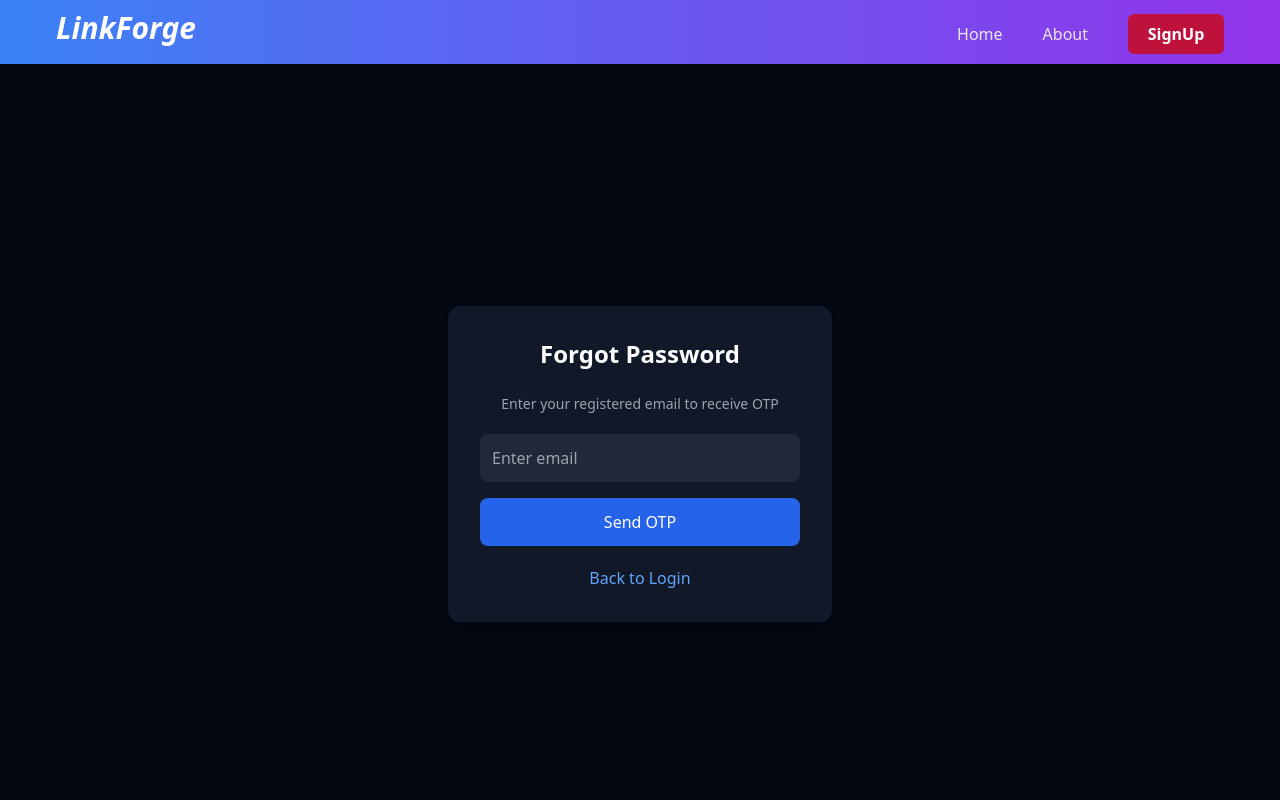
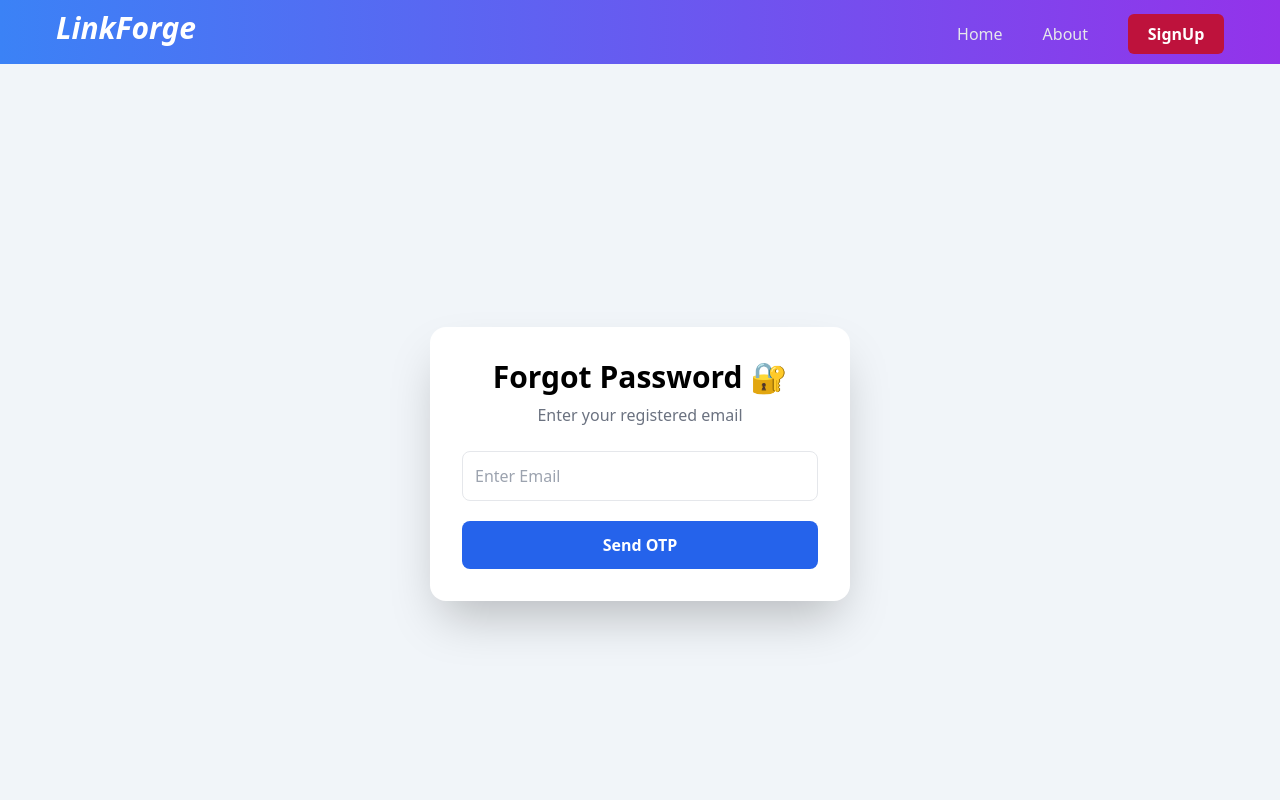
Before and after one commit to saranya25-25/url-shortener, a React (Vite) app in the folder url-shortener-react/: page /forgot-password in a window 1280 px wide. Shown: the top 800 px of the page. Built offline with nearby package versions, Linux system fonts and the light colour scheme; no server answers.

Commit message:
feat: complete otp based password reset flow

```diff
--- a/url-shortener-react/src/AppRouter.jsx
+++ b/url-shortener-react/src/AppRouter.jsx
@@ -10,7 +10,7 @@ import LoginPage from "./components/LoginPage";
 import DashboardLayout from "./components/Dashboard/DashboardLayout";
 import PrivateRoute from "./PrivateRoute";
 import ErrorPage from "./components/ErrorPage";
-import ForgotPassword from "./pages/ForgotPassword";
+import ForgotPassword from "./components/ForgotPassword";
 import VerifyOtp from "./pages/VerifyOtp";
 import ResetPassword from "./pages/ResetPassword";
 // import ForgotPassword from "./components/ForgotPassword";
--- a/url-shortener-react/src/components/ForgotPassword.jsx
+++ b/url-shortener-react/src/components/ForgotPassword.jsx
@@ -0,0 +1,311 @@
+import React, { useState } from "react";
+import toast from "react-hot-toast";
+import { useForm } from "react-hook-form";
+import { useNavigate } from "react-router-dom";
+import api from "../api/api";
+
+const ForgotPassword = () => {
+    const navigate = useNavigate();
+
+    const [otpSent, setOtpSent] = useState(false);
+    const [loading, setLoading] = useState(false);
+    const [verifyLoading, setVerifyLoading] = useState(false);
+    const [resendLoading, setResendLoading] = useState(false);
+
+    const [email, setEmail] = useState("");
+    const [otp, setOtp] = useState("");
+
+    const {
+        register,
+        handleSubmit,
+        formState: { errors }
+    } = useForm();
+
+    // ===============================
+    // SEND OTP
+    // ===============================
+    const sendOtpHandler = async (data) => {
+
+        setLoading(true);
+
+        try {
+
+            const response = await api.post(
+                "/api/auth/public/forgot-password",
+                {
+                    email: data.email
+                }
+            );
+
+            setEmail(data.email);
+            setOtpSent(true);
+
+            toast.success(response.data);
+
+        } catch (error) {
+
+            toast.error(
+                error?.response?.data || "Failed to send OTP"
+            );
+
+        } finally {
+
+            setLoading(false);
+
+        }
+
+    };
+
+    // ===============================
+    // RESEND OTP
+    // ===============================
+    const resendOtpHandler = async () => {
+
+        setResendLoading(true);
+
+        try {
+
+            await api.post(
+                "/api/auth/public/forgot-password",
+                {
+                    email
+                }
+            );
+
+            toast.success("OTP resent successfully");
+
+        } catch (error) {
+
+            toast.error(
+                error?.response?.data || "Resend failed"
+            );
+
+        } finally {
+
+            setResendLoading(false);
+
+        }
+
+    };
+
+    // ===============================
+    // VERIFY OTP
+    // ===============================
+    const verifyOtpHandler = async () => {
+
+        if (otp.length !== 6) {
+
+            toast.error("Enter a valid 6-digit OTP");
+            return;
+
+        }
+
+        setVerifyLoading(true);
+
+        try {
+
+            // Backend API will be added next
+            // await api.post("/api/auth/public/verify-otp",{email,otp});
+
+            toast.success("OTP Verified Successfully 🎉");
+
+            navigate("/reset-password", {
+                state: {
+                    email
+                }
+            });
+
+        } catch (error) {
+
+            toast.error(
+                error?.response?.data || "Invalid OTP"
+            );
+
+        } finally {
+
+            setVerifyLoading(false);
+
+        }
+
+    };
+
+    return (
+
+        <div className="min-h-screen flex justify-center items-center bg-slate-100">
+
+            <form
+                onSubmit={handleSubmit(sendOtpHandler)}
+                className="bg-white p-8 rounded-2xl shadow-2xl w-[420px]"
+            >
+
+                <h1 className="text-3xl font-bold text-center">
+
+                    Forgot Password 🔐
+
+                </h1>
+
+                <p className="text-center text-gray-500 mt-2">
+
+                    Enter your registered email
+
+                </p>
+
+                <input
+                    type="email"
+                    placeholder="Enter Email"
+                    className="border p-3 w-full mt-6 rounded-lg outline-none focus:ring-2 focus:ring-blue-500"
+                    {...register("email", {
+                        required: "Email is required"
+                    })}
+                />
+
+                {errors.email && (
+                    <p className="text-red-500 text-sm mt-2">
+                        {errors.email.message}
+                    </p>
+                )}
+
+                {/* SEND OTP BUTTON */}
+
+                <button
+                    type="submit"
+                    disabled={loading}
+                    className={`w-full py-3 mt-5 rounded-lg font-semibold transition-all duration-300 ${
+                        loading
+                            ? "bg-blue-300 cursor-not-allowed"
+                            : "bg-blue-600 hover:bg-blue-700 text-white"
+                    }`}
+                >
+
+                    {loading ? (
+                        <div className="flex justify-center items-center gap-2">
+
+                            <div className="w-5 h-5 border-2 border-white border-t-transparent rounded-full animate-spin"></div>
+
+                            Sending OTP...
+
+                        </div>
+                    ) : (
+                        "Send OTP"
+                    )}
+
+                </button>
+
+                {otpSent && (
+
+                    <div className="mt-6">
+
+                        <p className="text-green-600 text-center font-semibold">
+
+                            ✅ OTP Sent Successfully
+
+                        </p>
+
+                        <p className="text-center text-gray-500 mt-2">
+
+                            OTP sent to
+
+                            <br />
+
+                            <b>{email}</b>
+
+                        </p>
+
+
+                        <input
+                            type="text"
+                            placeholder="Enter OTP"
+                            value={otp}
+                            maxLength={6}
+                            onChange={(e) =>
+                                setOtp(
+                                    e.target.value
+                                        .toUpperCase()
+                                        .replace(/[^A-Z0-9]/g, "")
+                                )
+                            }
+                            className="border p-3 w-full mt-5 rounded-lg text-center text-xl tracking-[8px] outline-none focus:ring-2 focus:ring-green-500"
+                        />
+                            {/* VERIFY BUTTON */}
+
+                        <button
+                            type="button"
+                            onClick={verifyOtpHandler}
+                            disabled={verifyLoading}
+                            className={`w-full py-3 mt-5 rounded-lg font-semibold transition-all duration-300 ${
+                                verifyLoading
+                                    ? "bg-green-300 cursor-not-allowed"
+                                    : "bg-green-600 hover:bg-green-700 text-white"
+                            }`}
+                        >
+
+                            {verifyLoading ? (
+
+                                <div className="flex justify-center items-center gap-2">
+
+                                    <div
+                                        className="w-5 h-5 border-2 border-white border-t-transparent rounded-full animate-spin"></div>
+
+                                    Verifying...
+
+                                </div>
+
+                            ) : (
+
+                                "Verify Code"
+
+                            )}
+
+                        </button>
+
+                            {/* RESEND BUTTON */}
+
+                        <button
+                            type="button"
+                            onClick={resendOtpHandler}
+                            disabled={resendLoading}
+                            className={`w-full py-3 mt-3 rounded-lg font-semibold transition-all duration-300 ${
+                                resendLoading
+                                    ? "bg-gray-300 cursor-not-allowed"
+                                    : "bg-gray-700 hover:bg-gray-800 text-white"
+                            }`}
+                        >
+
+                            {resendLoading ? (
+
+                                <div className="flex justify-center items-center gap-2">
+
+                                    <div
+                                        className="w-5 h-5 border-2 border-white border-t-transparent rounded-full animate-spin"></div>
+
+                                    Resending...
+
+                                </div>
+
+                            ) : (
+
+                                "Resend Code"
+
+                            )}
+
+                        </button>
+
+                        <p className="text-center text-gray-500 text-sm mt-5">
+
+                            📩 Check Inbox, Spam & Promotions folder
+
+                        </p>
+
+                    </div>
+
+                )}
+
+            </form>
+
+        </div>
+
+    );
+
+};
+
+export default ForgotPassword;
--- a/url-shortener-react/src/components/RegisterPage.jsx
+++ b/url-shortener-react/src/components/RegisterPage.jsx
@@ -37,8 +37,21 @@ const RegisterPage = () => {
 
             navigate("/login");
         } catch (error) {
+
             console.log(error);
-            toast.error("Registration Failed!");
+
+
+            if(error.response && error.response.data){
+
+                toast.error(error.response.data);
+
+            }
+            else{
+
+                toast.error("Registration Failed!");
+
+            }
+
         } finally {
             setLoader(false);
         }
```
